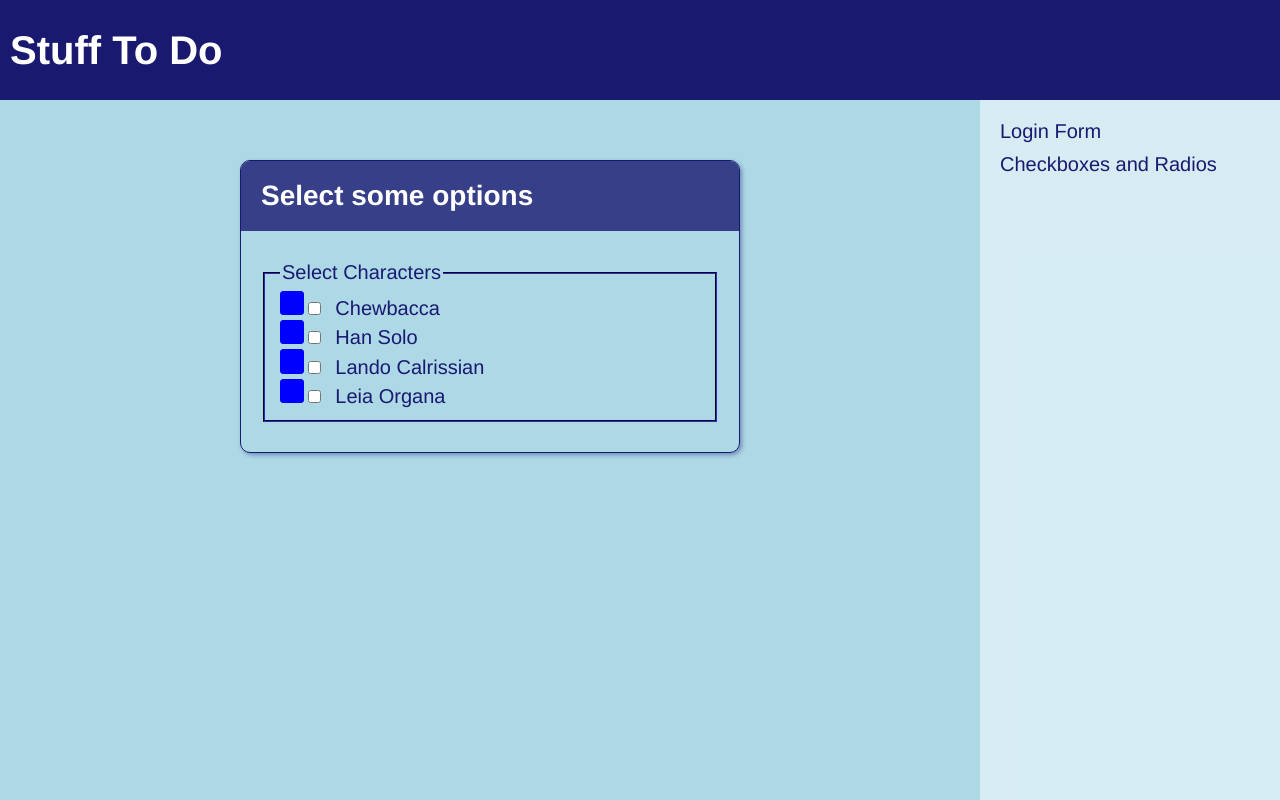
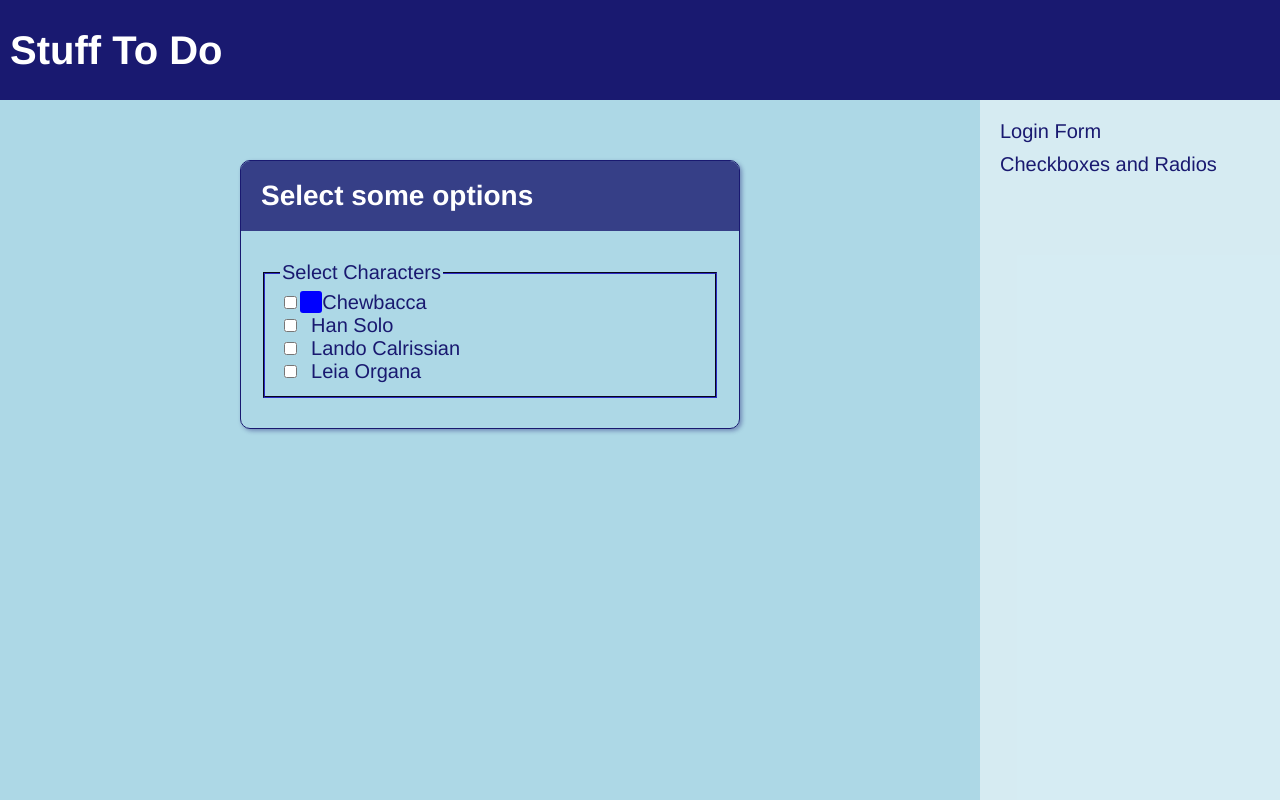
Before and after one commit to khayden73/form-samples, a React (Create React App) app: page /checks in a window 1280 px wide. Built offline with nearby package versions, Linux system fonts and the light colour scheme.

Commit message:
trying to style the checkboxes

```diff
--- a/src/components/OptionsForm.js
+++ b/src/components/OptionsForm.js
@@ -40,6 +40,7 @@ export function OptionsForm() {
                                 aria-hidden={false}
                                 onChange={handleCheckboxChange}
                             />
+                            <i />
                             <span>Chewbacca</span>
                         </label>
                         <label className={styles["styled-checkbox"]}>
--- a/src/scss/_form.scss
+++ b/src/scss/_form.scss
@@ -46,18 +46,23 @@
 .styled-checkbox {
     --content: "";
     --cb-bg: blue;
-    &::before {
-        content: var(--content);
+
+    input:checked {
+        --content: "\2713";
+        --cb-bg: red;
+    }
+
+    i {
         display: inline-block;
         width: 2ch;
         height: 2ch;
-        border: 1px solid blue;
         background-color: var(--cb-bg);
         border-radius: 0.3rem;
+
+        &::before {
+            content: var(--content);
+            display: inline-block;
+        }
     }
 
-    input:checked {
-        --content: "+";
-        --cb-bg: red;
-    }
 }
```
